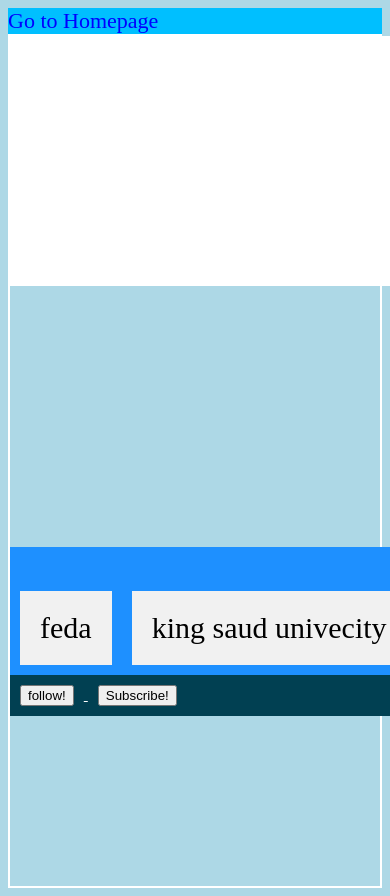
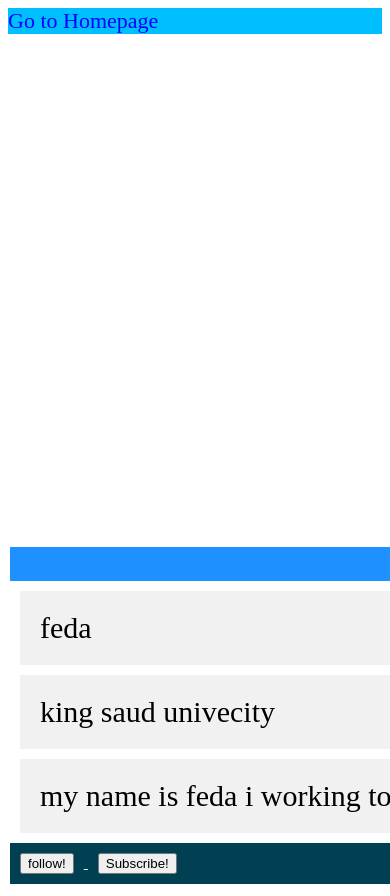
Before and after one commit to feda-alatif/u, a plain HTML site: page uvv.html in a window 390 px wide. Shown: the top 896 px of the page. Drawn offline with Linux system fonts and the light colour scheme.

Commit message:
Update uv.css

```diff
--- a/uv.css
+++ b/uv.css
@@ -1,5 +1,7 @@
 
 @import url('https://fonts.googleapis.com/css2?family=Roboto:wght@100&display=swap');
+@import "mobilestyle.css" screen and (max-width: 768px);
+import "normalize.css";
 .flex-container {
   display: flex;
   background-color: DodgerBlue;
@@ -236,10 +238,7 @@
     grid-area: sd;
     background-color:white;
   }
-  @media only screen and (max-width: 600px) {
-  body {
-    background-color: lightblue;
-  }
+
 .cardd {
 
   box-shadow: 0 4px 8px 0 rgba(0,0,0,0.2);
```
